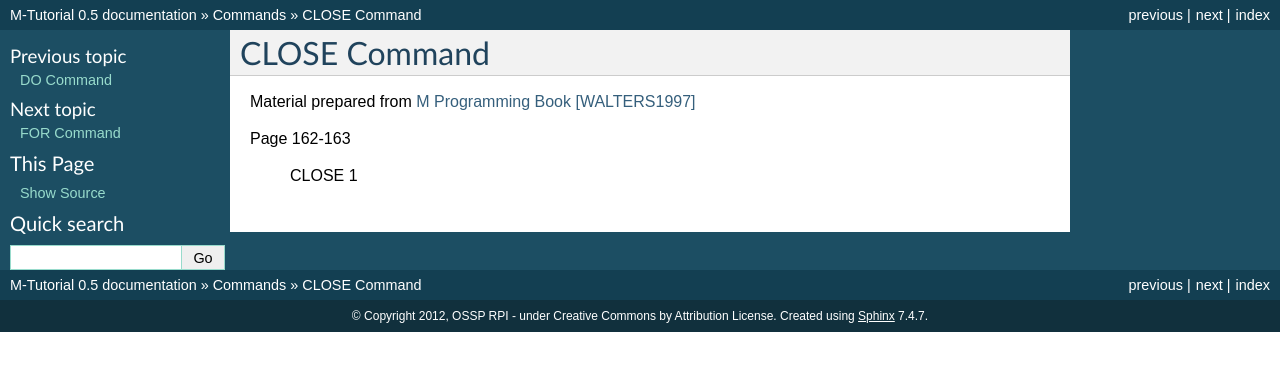
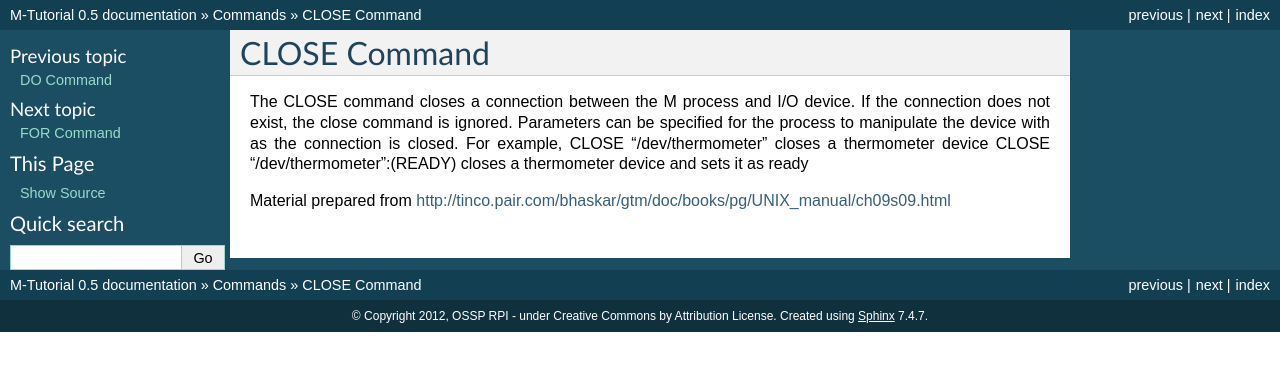
Before and after one commit to luisibanez/M-Tutorial, a Sphinx documentation site: the page built from source/CLOSE_Command.rst, in a window 1280 px wide. Shown: the top 371 px of the page. Built offline with Sphinx 7.4.7, drawn with Linux system fonts in a browser that asks for light colours.

Commit message:
Added how to use CLOSE command

```diff
--- a/source/CLOSE_Command.rst
+++ b/source/CLOSE_Command.rst
@@ -1,12 +1,10 @@
 =============
 CLOSE Command
 =============
+The CLOSE command closes a connection between the M process and I/O device.
+If the connection does not exist, the close command is ignored. Parameters can be specified for the process to manipulate the device with as the connection is closed.
+For example,
+CLOSE "/dev/thermometer"  closes a thermometer device
+CLOSE "/dev/thermometer":(READY) closes a thermometer device and sets it as ready
 
-Material prepared from `M Programming Book`_ [WALTERS1997]_
-
-Page 162-163
-
-
-    CLOSE 1
-
-.. _M Programming book: http://books.google.com/books?id=jo8_Mtmp30kC&printsec=frontcover&dq=M+Programming&hl=en&sa=X&ei=2mktT--GHajw0gHnkKWUCw&ved=0CDIQ6AEwAA#v=onepage&q=M%20Programming&f=false
+Material prepared from http://tinco.pair.com/bhaskar/gtm/doc/books/pg/UNIX_manual/ch09s09.html
```
